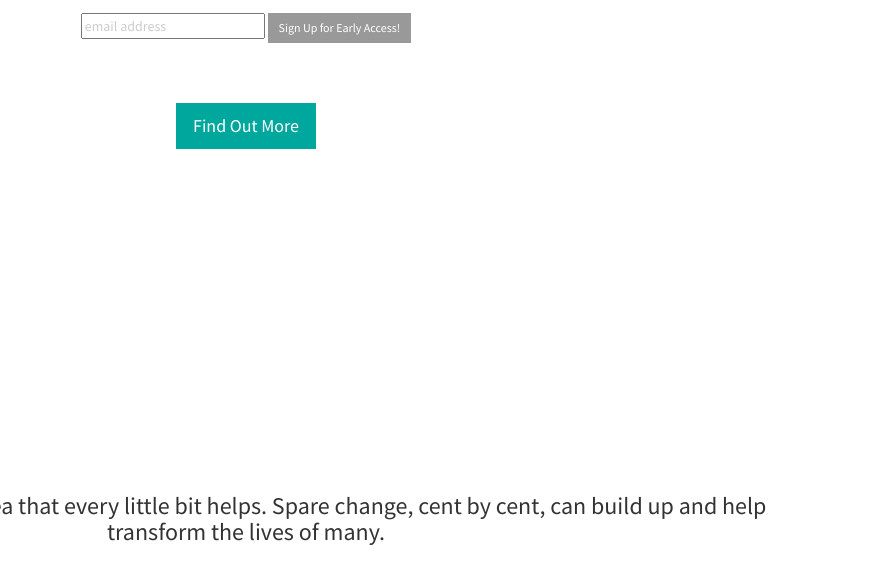
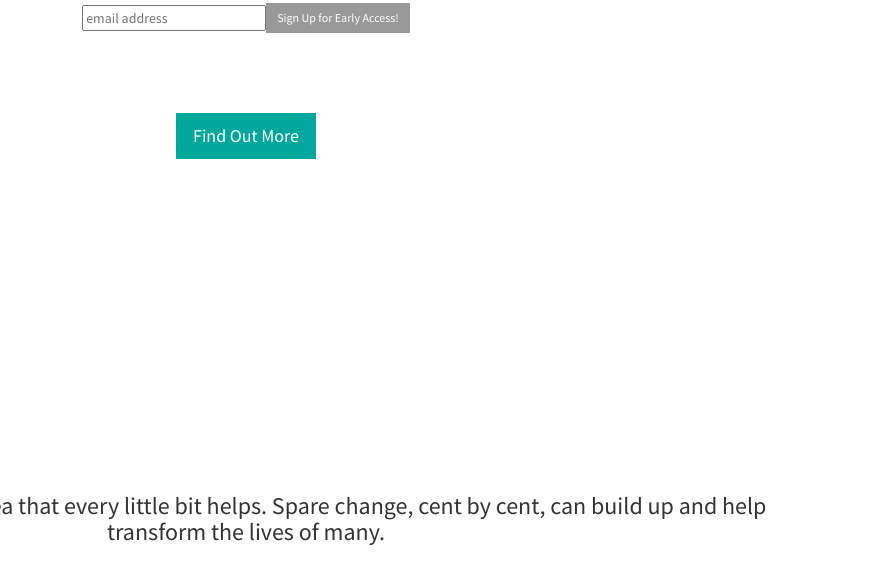
Before and after one commit to changebta/changebta.github.io, a plain HTML site: page index.html in a window 1280 px wide. Shown: the part 532-1100 px from the top of the page, without its empty margins (394-1280 px from the left). Drawn offline with Linux system fonts and the light colour scheme.

Commit message:
Email form working

```diff
--- a/index.html
+++ b/index.html
@@ -13,7 +13,6 @@
 
     <!-- Bootstrap Core CSS -->
     <link href="css/bootstrap.css" rel="stylesheet">
-
     <!-- Custom CSS -->
     <link href="css/stylish-portfolio.css" rel="stylesheet">
 
@@ -47,6 +46,7 @@
                 });
         }
     </script>
+
     </head>
 
     <body>
@@ -83,12 +83,39 @@
                 <img src="./img/logobeta.png" height=350px width=auto />
 
                 <h2 style="font-size: 23px; font-weight:100;">The Smallest Effort for Biggest Difference</h2><br>
-               <form name="form1" method="post" action="">
-                  <input name="email" type="text" id="email" value="email address">
-                  <button id="ButtonSubmit" onclick="postContactToGoogle()"
-type="button" class="btn btn-dark btn-sm">Sign Up for Early Access!</button><br>
+               <!--<form name="form1" method="post" action="">
+                 <table width="300" border="0" align="center">
+                   <tr>
+                     <td><input name="email" type="text" id="email" placeholder="email address"></td>
+                     <td><button id="ButtonSubmit" onclick="postContactToGoogle()"
+type="button" class="btn btn-dark btn-sm">Sign Up for Early Access!</button></td>
+                   </tr>
+                 </table>
+                 <br>
+                </form>-->
+                <script type="text/javascript">
+var submitted=false;
+</script><iframe id="hidden_iframe" name="hidden_iframe" onload="" style="display: none;"></iframe>
+
+<form action="https://docs.google.com/a/hawk.iit.edu/forms/d/1bQW6FfNfcAI7SvDhK9X5h6gk-fCbuoEFBKyesUYSUxE/formResponse?embedded=true" method="POST" id="ss-form" onsubmit="javascript:alert( 'Your email has been submitted! Thank you for your interest.' );" target="hidden_iframe">
+                 <table width="300" border="0" align="center">
+                   <tr>
+                     <td><input placeholder="email address" type="text" name="entry.1934033073" class="ss-q-short" id="entry_1934033073" dir="auto" aria-label="Email Address  Please enter a valid email address." aria-required="true" required pattern=".*[a-zA-Z0-9_\.\+-]+@[a-zA-Z0-9-]+\.[a-zA-Z0-9-\.]+.*" title="Please enter a valid email address"></td>
+                     <td>
+
+
+
+<input type="submit" name="submit" value="Sign Up for Early Access!" id="ss-submit" class="btn btn-dark btn-sm">
+
+
+
+</td>
+                   </tr>
+                 </table>
+                 <br>
                 </form>
-                <br><br><br>
+
+             <br><br><br>
                <a href="#about" class="btn btn-dark btn-lg">Find Out More</a>
             </div>
         </header>
```
